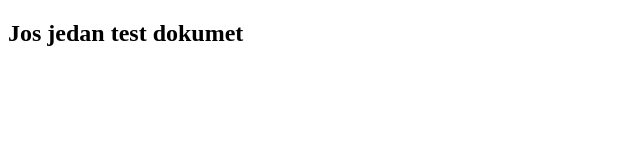
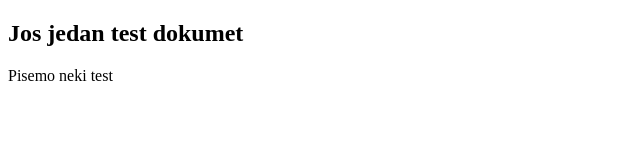
Before and after one commit to ivanadjordjevic/skolski-rad, a plain HTML site: page 2_git/test.html in a window 1280 px wide. Shown: the whole page, without its empty margins (0-640 px from the left). Drawn offline with Linux system fonts and the light colour scheme.

Commit message:
nove izmene o fajlu test.html

```diff
--- a/2_git/test.html
+++ b/2_git/test.html
@@ -7,5 +7,6 @@
 </head>
 <body>
     <h2>Jos jedan test dokumet</h2>
+    <p>Pisemo neki test</p>
 </body>
 </html>
```
